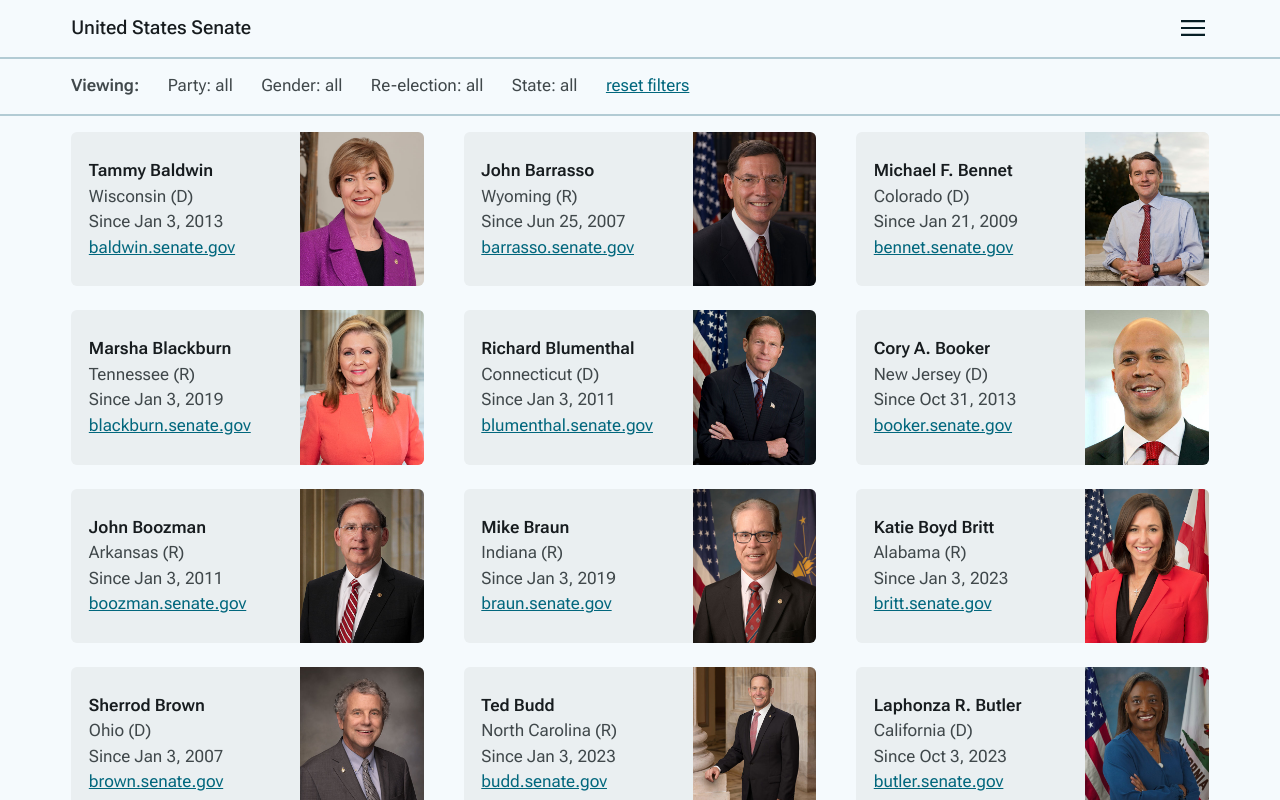
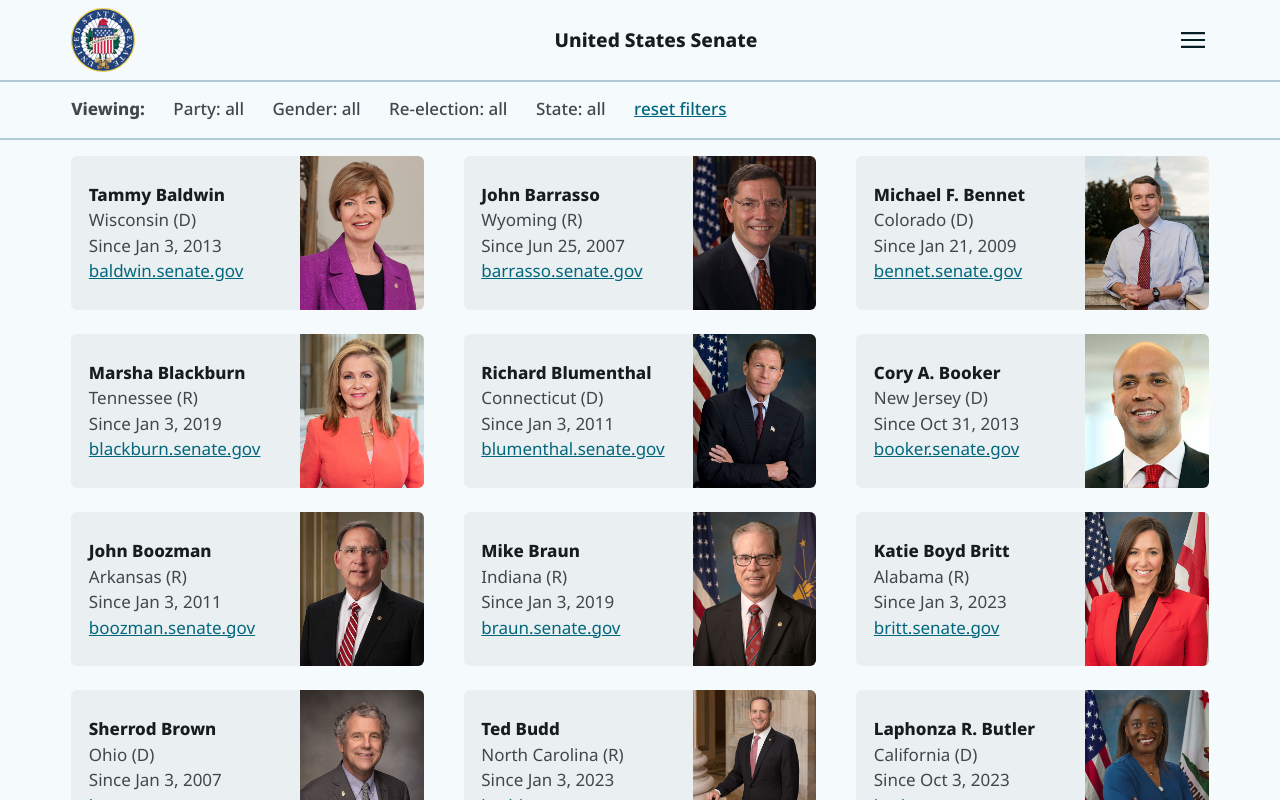
Before and after one commit to seankelliher/us-senate-directory, a Vue app: page / in a window 1280 px wide. Shown: the top 800 px of the page. Built offline with nearby package versions, Linux system fonts and the light colour scheme.

Commit message:
Modify fonts to Noto Sans. Add logo to header.

```diff
--- a/index.html
+++ b/index.html
@@ -7,11 +7,11 @@
   <link rel="icon" href="/favicon.ico" sizes="any"> <!-- 32×32 -->
   <link rel="apple-touch-icon" href="/apple-touch-icon.png"> <!-- 180×180 -->
   <meta name="viewport" content="width=device-width, initial-scale=1.0" />
-    <!-- Google fonts START -->
+  <!-- Google Fonts - START -->
   <link rel="preconnect" href="https://fonts.googleapis.com">
   <link rel="preconnect" href="https://fonts.gstatic.com" crossorigin>
-    <link href="https://fonts.googleapis.com/css2?family=Roboto+Flex:opsz,wght@8..144,100..1000&display=swap" rel="stylesheet">
-    <!-- Google fonts STOP -->
+  <link href="https://fonts.googleapis.com/css2?family=Noto+Sans:ital,wght@0,100..900;1,100..900&display=swap" rel="stylesheet">
+  <!-- Google Fonts - STOP -->
   <title>US Senate Directory</title>
 </head>
 <body>
--- a/src/components/BadgePanel.vue
+++ b/src/components/BadgePanel.vue
@@ -26,19 +26,19 @@
 
 <template>
     <div class="badge-panel">
-        <div class="badge roboto-flex six">Viewing:</div>
-        <div class="badge roboto-flex four">Party: {{ store.party}}</div>
-        <div class="badge roboto-flex four">Gender: {{ store.gender }}</div>
-        <div class="badge roboto-flex four">Re-election: {{ convertClass }}</div>
-        <div class="badge roboto-flex four">State: {{ upperCaseState }}</div>
+        <div class="badge noto-sans-eight">Viewing:</div>
+        <div class="badge noto-sans-five">Party: {{ store.party}}</div>
+        <div class="badge noto-sans-five">Gender: {{ store.gender }}</div>
+        <div class="badge noto-sans-five">Re-election: {{ convertClass }}</div>
+        <div class="badge noto-sans-five">State: {{ upperCaseState }}</div>
         <div
             v-if="store.searchTerm !== ''"
-            class="badge roboto-flex four"
+            class="badge noto-sans-five"
         >
             Search: {{ store.searchTerm }}
         </div>
         <div
-            class="badge roboto-flex four link-like"
+            class="badge noto-sans-five link-like"
             tabindex="0"
             role="button"
             @click="store.reset()"
--- a/src/components/HeaderIcons.vue
+++ b/src/components/HeaderIcons.vue
@@ -11,14 +11,14 @@
 
 <template>
     <header>
-        <!-- US Senate seal
+        <!-- US Senate seal -->
         <figure class="seal-box">
             <img src="/images/us-senate-logo.svg" alt="decorative seal for the United States Senate">
             <figcaption hidden>seal, United States Senate</figcaption>
-        </figure>-->
+        </figure>
 
         <!-- Headline -->
-        <h1 class="roboto-flex five">{{ headline }}</h1>
+        <h1 class="noto-sans-eight">{{ headline }}</h1>
 
         <!-- Menu "hamburger" icon -->
         <figure
--- a/src/components/MenuForm.vue
+++ b/src/components/MenuForm.vue
@@ -101,52 +101,52 @@
 <template>
     <form v-if="store.menu" @submit.prevent="checkInputs()">
         <div class="search-box">
-            <label for="search-term" class="roboto-flex six">Name</label>
+            <label for="search-term" class="noto-sans-eight">Name</label>
             <input
                 type="text"
                 id="search-term"
-                class="roboto-flex four"
+                class="noto-sans-four"
                 v-model="store.searchTerm"
                 placeholder="Susan Collins"
             />
         </div>
 
         <fieldset>
-            <legend class="roboto-flex six">Party</legend>
+            <legend class="noto-sans-eight">Party</legend>
             <input type="radio" id="all-parties" value="all" v-model="store.party" />
-            <label for="all-parties" class="roboto-flex four">All</label><br />
+            <label for="all-parties" class="noto-sans-four">All</label><br />
             <input type="radio" id="democrat" value="Democrat" v-model="store.party" />
-            <label for="democrat" class="roboto-flex four">Democrat</label><br />
+            <label for="democrat" class="noto-sans-four">Democrat</label><br />
             <input type="radio" id="republican" value="Republican" v-model="store.party" />
-            <label for="republican" class="roboto-flex four">Republican</label><br />
+            <label for="republican" class="noto-sans-four">Republican</label><br />
             <input type="radio" id="independent" value="Independent" v-model="store.party" />
-            <label for="independent" class="roboto-flex four">Independent</label>
+            <label for="independent" class="noto-sans-four">Independent</label>
         </fieldset>
 
         <fieldset>
-            <legend class="roboto-flex six">Gender</legend>
+            <legend class="noto-sans-eight">Gender</legend>
             <input type="radio" id="all-genders" value="all" v-model="store.gender" />
-            <label for="all-genders" class="roboto-flex four">All</label><br />
+            <label for="all-genders" class="noto-sans-four">All</label><br />
             <input type="radio" id="male" value="male" v-model="store.gender" />
-            <label for="male" class="roboto-flex four">Male</label><br />
+            <label for="male" class="noto-sans-four">Male</label><br />
             <input type="radio" id="female" value="female" v-model="store.gender" />
-            <label for="female" class="roboto-flex four">Female</label>
+            <label for="female" class="noto-sans-four">Female</label>
         </fieldset>
 
         <fieldset>
-            <legend class="roboto-flex six">Up for re-election</legend>
+            <legend class="noto-sans-eight">Up for re-election</legend>
             <input type="radio" id="all-elections" value="all" v-model="store.reelection" />
-            <label for="all-elections" class="roboto-flex four">All</label><br />
+            <label for="all-elections" class="noto-sans-four">All</label><br />
             <input type="radio" id="class1" value="class1" v-model="store.reelection" />
-            <label for="class1" class="roboto-flex four">November 2024</label><br />
+            <label for="class1" class="noto-sans-four">November 2024</label><br />
             <input type="radio" id="class2" value="class2" v-model="store.reelection" />
-            <label for="class2" class="roboto-flex four">November 2026</label><br />
+            <label for="class2" class="noto-sans-four">November 2026</label><br />
             <input type="radio" id="class3" value="class3" v-model="store.reelection" />
-            <label for="class3" class="roboto-flex four">November 2028</label>
+            <label for="class3" class="noto-sans-four">November 2028</label>
         </fieldset>
 
         <div class="states-box">
-            <label for="states-list" class="roboto-flex six">State</label>
+            <label for="states-list" class="noto-sans-eight">State</label>
             <select
                 id="states-list"
                 v-model="store.stateAbbr"
@@ -208,8 +208,8 @@
 
         <div class="btn-box">
             <!-- @click.prevent keeps menu open when user clears inputs -->
-            <button id="btn-clear" class="roboto-flex four" @click.prevent="store.clearAll()">Clear</button>
-            <button id="btn-submit" class="roboto-flex four" type="submit">Submit</button>
+            <button id="btn-clear" class="noto-sans-four" @click.prevent="store.clearAll()">Clear</button>
+            <button id="btn-submit" class="noto-sans-four" type="submit">Submit</button>
         </div>
     </form>
 </template>
--- a/src/components/SenatorCard.vue
+++ b/src/components/SenatorCard.vue
@@ -8,17 +8,17 @@
         <p
             v-if="store.noResults"
             id="no-results"
-            class="roboto-flex four">
+            class="noto-sans-four">
                 No matching results.
         </p>
         <TransitionGroup name="cards">
         <template v-for="senator in senators" :key="senator.bioguideId">
             <div v-if="store.commons.includes(senator.bioguideId)" class="card rounded-card">
                 <dl>
-                    <dt class="roboto-flex six">{{ senator.firstName }} {{ senator.lastName }}</dt>
-                    <dd class="roboto-flex four">{{ senator.stateName }} ({{ senator.party.substring(0,1) }})</dd>
-                    <dd class="roboto-flex four">Since {{ senator.assumedOffice }}</dd>
-                    <dd class="roboto-flex four"><a :href="`https://www.${senator.website}`" target="_blank">{{ senator.website }}</a></dd>
+                    <dt class="noto-sans-eight">{{ senator.firstName }} {{ senator.lastName }}</dt>
+                    <dd class="noto-sans-four">{{ senator.stateName }} ({{ senator.party.substring(0,1) }})</dd>
+                    <dd class="noto-sans-four">Since {{ senator.assumedOffice }}</dd>
+                    <dd class="noto-sans-four"><a :href="`https://www.${senator.website}`" target="_blank">{{ senator.website }}</a></dd>
                 </dl>
                 <figure class="portrait">
                     <img
--- a/src/style.css
+++ b/src/style.css
@@ -440,36 +440,32 @@
     color: #ba1a1a; /* E-40 */
 }
 
-/* Google font-family: roboto-flex, variable font-weight 100 to 1000 */
-.roboto-flex {
-  font-family: "Roboto Flex", sans-serif;
-  font-optical-sizing: auto;
-  font-style: normal;
-  font-variation-settings:
-    "slnt" 0,
-    "wdth" 100,
-    "GRAD" 0,
-    "XOPQ" 96,
-    "XTRA" 468,
-    "YOPQ" 79,
-    "YTAS" 750,
-    "YTDE" -203,
-    "YTFI" 738,
-    "YTLC" 514,
-    "YTUC" 712;
+/* Fonts from Google */
+.noto-sans-four {
+    font-family: "Noto Sans", serif;
+    font-optical-sizing: auto;
+    font-weight: 400;
+    font-style: normal;
+    font-variation-settings:
+        "wdth" 100;
 }
 
-/* Font-weights */
-.four {
-    font-weight:  400;
+.noto-sans-five {
+    font-family: "Noto Sans", serif;
+    font-optical-sizing: auto;
+    font-weight: 500;
+    font-style: normal;
+    font-variation-settings:
+        "wdth" 100;
 }
 
-.five {
-    font-weight:  500;
-}
-
-.six {
-    font-weight:  600;
+.noto-sans-eight {
+    font-family: "Noto Sans", serif;
+    font-optical-sizing: auto;
+    font-weight: 800;
+    font-style: normal;
+    font-variation-settings:
+        "wdth" 100;
 }
 
 /* Animation - fade Senator cards */
```
Lines whose indentation alone changed are shown as unchanged.
